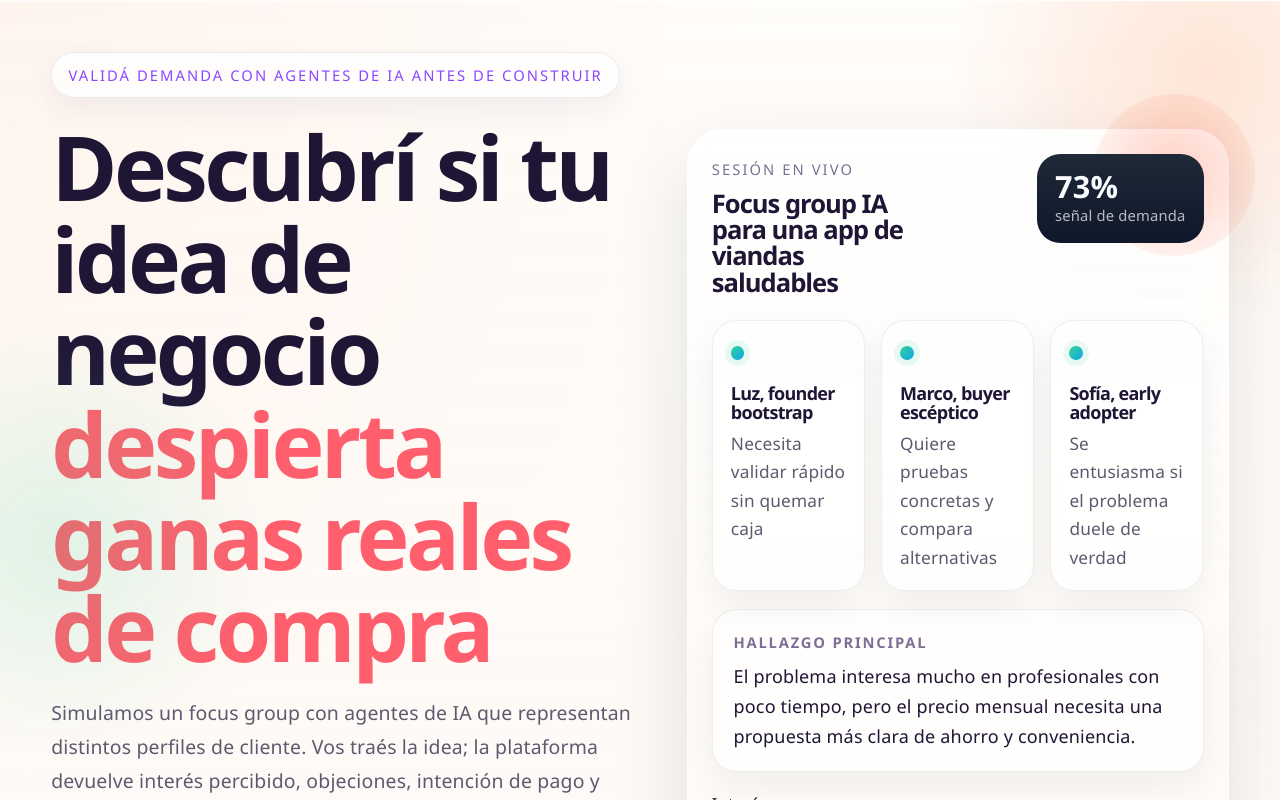
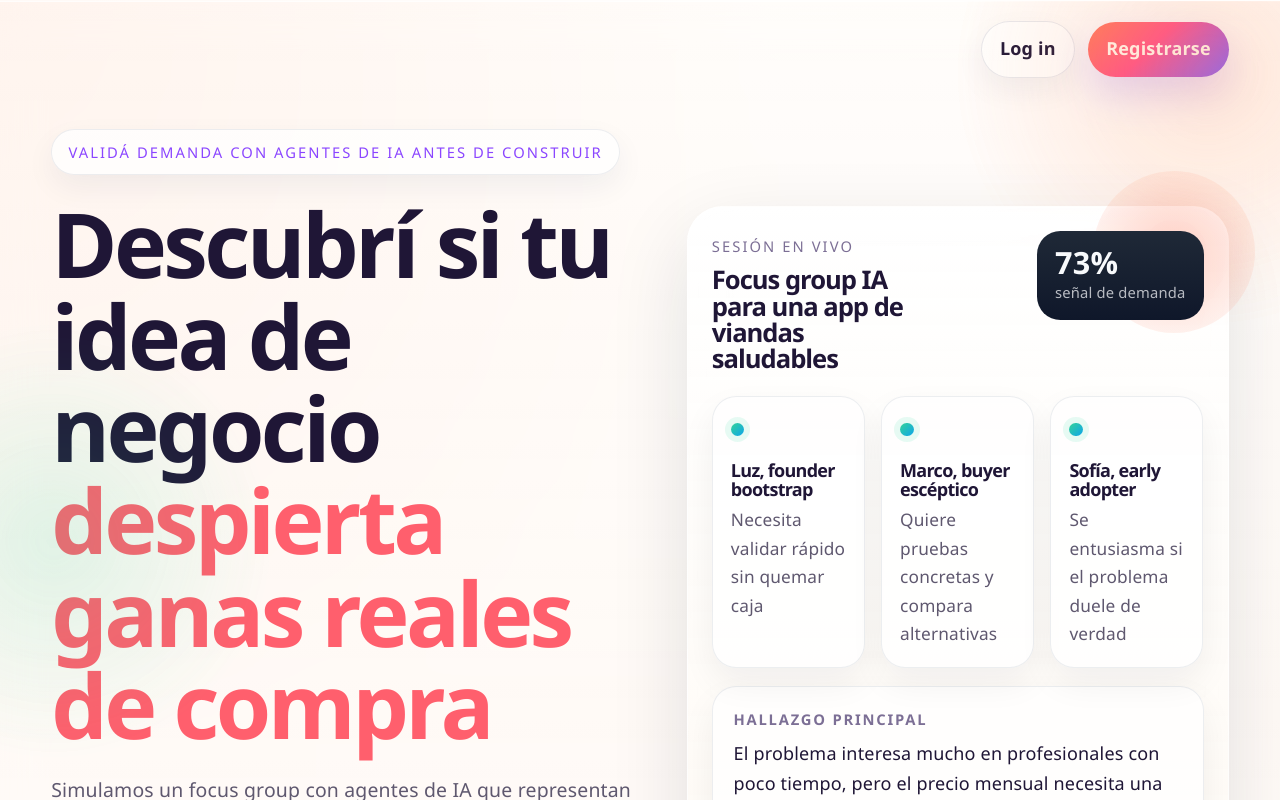
Before and after one commit to gonzasharif/romeo-samsung, a React (Vite) app: page / in a window 1280 px wide. Shown: the top 800 px of the page. Built offline with nearby package versions, Linux system fonts and the light colour scheme.

Commit message:
Added login and register buttons.

```diff
--- a/src/App.css
+++ b/src/App.css
@@ -1,6 +1,52 @@
 .landing-shell {
   position: relative;
   overflow: clip;
+}
+
+.topbar {
+  display: flex;
+  justify-content: flex-end;
+  padding: 1.1rem clamp(1.25rem, 4vw, 3rem) 0;
+}
+
+.auth-actions {
+  display: flex;
+  align-items: center;
+  gap: 0.75rem;
+}
+
+.login-link,
+.signup-link {
+  display: inline-flex;
+  align-items: center;
+  justify-content: center;
+  min-height: 2.8rem;
+  padding: 0.7rem 1rem;
+  border-radius: 999px;
+  font-weight: 700;
+  text-decoration: none;
+  transition:
+    transform 180ms ease,
+    box-shadow 180ms ease,
+    border-color 180ms ease;
+}
+
+.login-link {
+  color: var(--text-h);
+  background: rgba(255, 255, 255, 0.72);
+  border: 1px solid rgba(23, 37, 84, 0.1);
+  box-shadow: 0 12px 30px rgba(23, 37, 84, 0.06);
+}
+
+.signup-link {
+  color: #fff8ef;
+  background: linear-gradient(135deg, #ff7a59 0%, #ff4f88 45%, #7c5cff 100%);
+  box-shadow: 0 18px 40px rgba(124, 92, 255, 0.24);
+}
+
+.login-link:hover,
+.signup-link:hover {
+  transform: translateY(-2px);
 }
 
 .landing-shell::before,
@@ -386,6 +432,10 @@
 }
 
 @media (max-width: 1024px) {
+  .topbar {
+    padding-top: 1rem;
+  }
+
   .hero-section,
   .signal-section,
   .workflow-grid,
@@ -410,6 +460,19 @@
 }
 
 @media (max-width: 720px) {
+  .topbar {
+    justify-content: center;
+  }
+
+  .auth-actions {
+    width: 100%;
+  }
+
+  .login-link,
+  .signup-link {
+    flex: 1 1 0;
+  }
+
   .hero-copy h1 {
     max-width: 100%;
   }
--- a/src/App.tsx
+++ b/src/App.tsx
@@ -33,6 +33,17 @@ const steps = [
 function App() {
   return (
     <main className="landing-shell">
+      <header className="topbar">
+        <div className="auth-actions">
+          <a href="/" className="login-link">
+            Log in
+          </a>
+          <a href="/" className="signup-link">
+            Registrarse
+          </a>
+        </div>
+      </header>
+
       <section className="hero-section">
         <div className="hero-copy">
           <div className="eyebrow">
```
